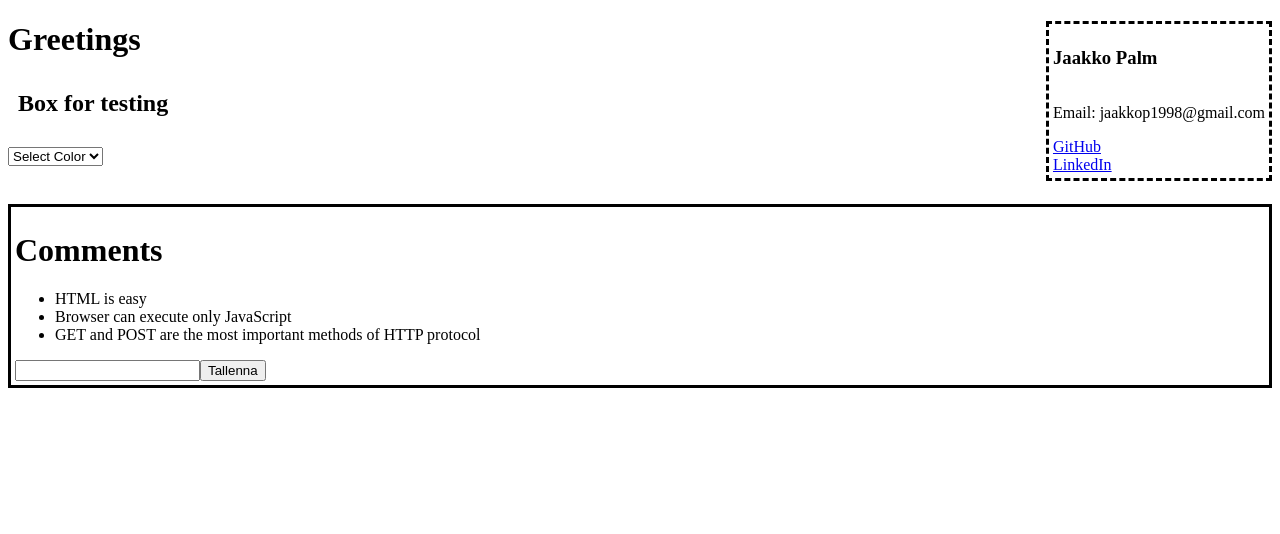
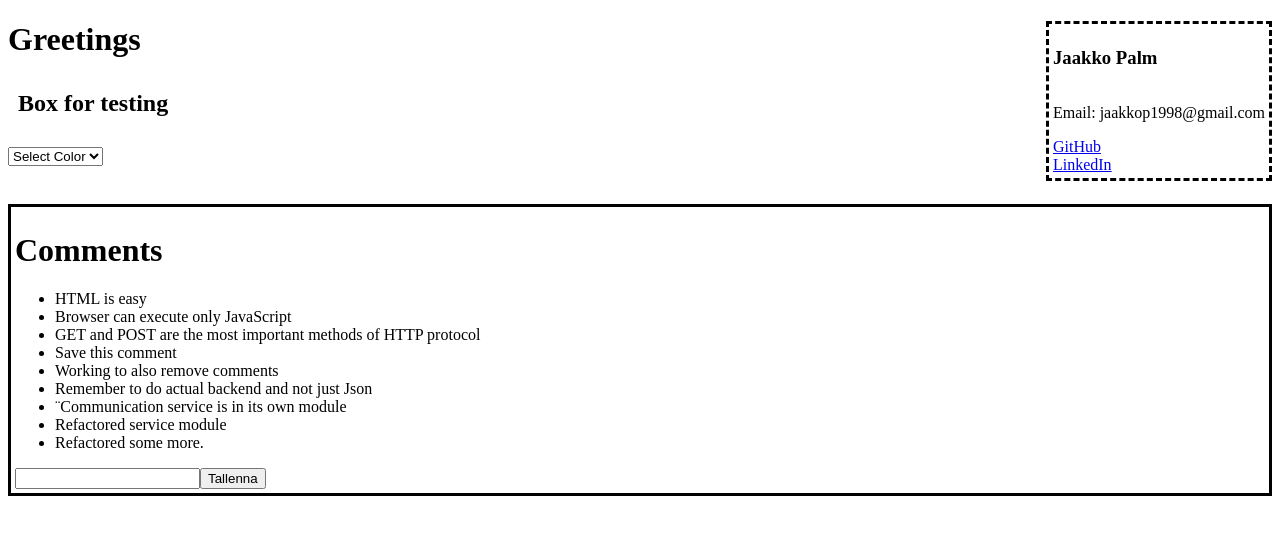
Before and after one commit to JaakkoP1998/react_harjoittelua, a React (Vite) app: page / in a window 1280 px wide. Shown: the top 534 px of the page. Built offline with nearby package versions, Linux system fonts and the light colour scheme; data requests are answered from the project's data file.

Commit message:
Added a feature to save and display comments.

```diff
--- a/comments.json
+++ b/comments.json
@@ -1,16 +1,40 @@
 {
   "comments": [
     {
-            "id": 1,
+      "id": "1",
       "content": "HTML is easy"
     },
     {
-            "id": 2,
+      "id": "2",
       "content": "Browser can execute only JavaScript"
     },
     {
-            "id": 3,
+      "id": "3",
       "content": "GET and POST are the most important methods of HTTP protocol"
+    },
+    {
+      "id": "4",
+      "content": "Save this comment"
+    },
+    {
+      "id": "5",
+      "content": "Working to also remove comments"
+    },
+    {
+      "id": "6",
+      "content": "Remember to do actual backend and not just Json"
+    },
+    {
+      "id": "7",
+      "content": "¨Communication service is in its own module"
+    },
+    {
+      "id": "8",
+      "content": "Refactored service module"
+    },
+    {
+      "id": "9",
+      "content": "Refactored some more."
     }
   ]
 }
--- a/src/App.jsx
+++ b/src/App.jsx
@@ -2,6 +2,7 @@ import {useState,useEffect} from 'react';
 import Comment from './components/Comment'
 import Information from './components/CreatorInformation';
 import axios from 'axios'
+import commentService from './services/comments'
 
 const App = (props) => {
 
@@ -10,16 +11,13 @@ const App = (props) => {
   const [comments, setComments] = useState([])
 
   // Get json data from "server", i.e from json-file.
-  const hook = () => {
-    console.log('effect')
-    axios
-      .get('http://localhost:3001/comments')
-      .then(response => {
-        console.log('promise fulfilled')
-        setComments(response.data)
+  useEffect(() => {
+    commentService
+      .getAll()
+        .then(initialComments => {
+        setComments(initialComments)
       })
-  }
-  useEffect(hook, [])
+  }, [])
 
   // Handler for changing color.
   const handleColorChange = (category) => {
@@ -33,9 +31,13 @@ const App = (props) => {
       content: newComment,
       id: String(comments.length + 1)
     }
-    setComments(comments.concat(commentObject))
-    setNewComment("")
-    //console.log(event.target.value)
+
+    commentService
+      .create(commentObject)
+        .then(returnedComment => {
+        setComments(comments.concat(returnedComment))
+        setNewComment("")
+      })
   }
 
   // onChange-handler for form-element.
@@ -61,7 +63,6 @@ const App = (props) => {
             <option value="blue">Blue</option>
         </select>
       <div className="commentForm">
-        {/* TODO: Change to actually save all comments, and show them on the website */}
         <div className="commentBox">
           <h1>Comments</h1>
           <ul>
--- /dev/null
+++ b/src/services/comments.js
@@ -0,0 +1,22 @@
+import axios from 'axios'
+
+// Communication is in its own module, based on Single Responsibility principle.
+const baseUrl = 'http://localhost:3001/comments'
+
+// TODO: Create Error Responses.
+const getAll = () => {
+  const request = axios.get(baseUrl)
+  return request.then(response => response.data)
+}
+
+const create = newObject => {
+  const request = axios.post(baseUrl, newObject)
+  return request.then(response => response.data)
+}
+
+const update = (id, newObject) => {
+  const request = axios.put(`${baseUrl}/${id}`, newObject)
+  return request.then(response => response.data)
+}
+
+export default { getAll, create, update }
```
Also changed, not shown: src/assets/OmaKuva.PNG (added). Lines whose indentation alone changed are shown as unchanged.
